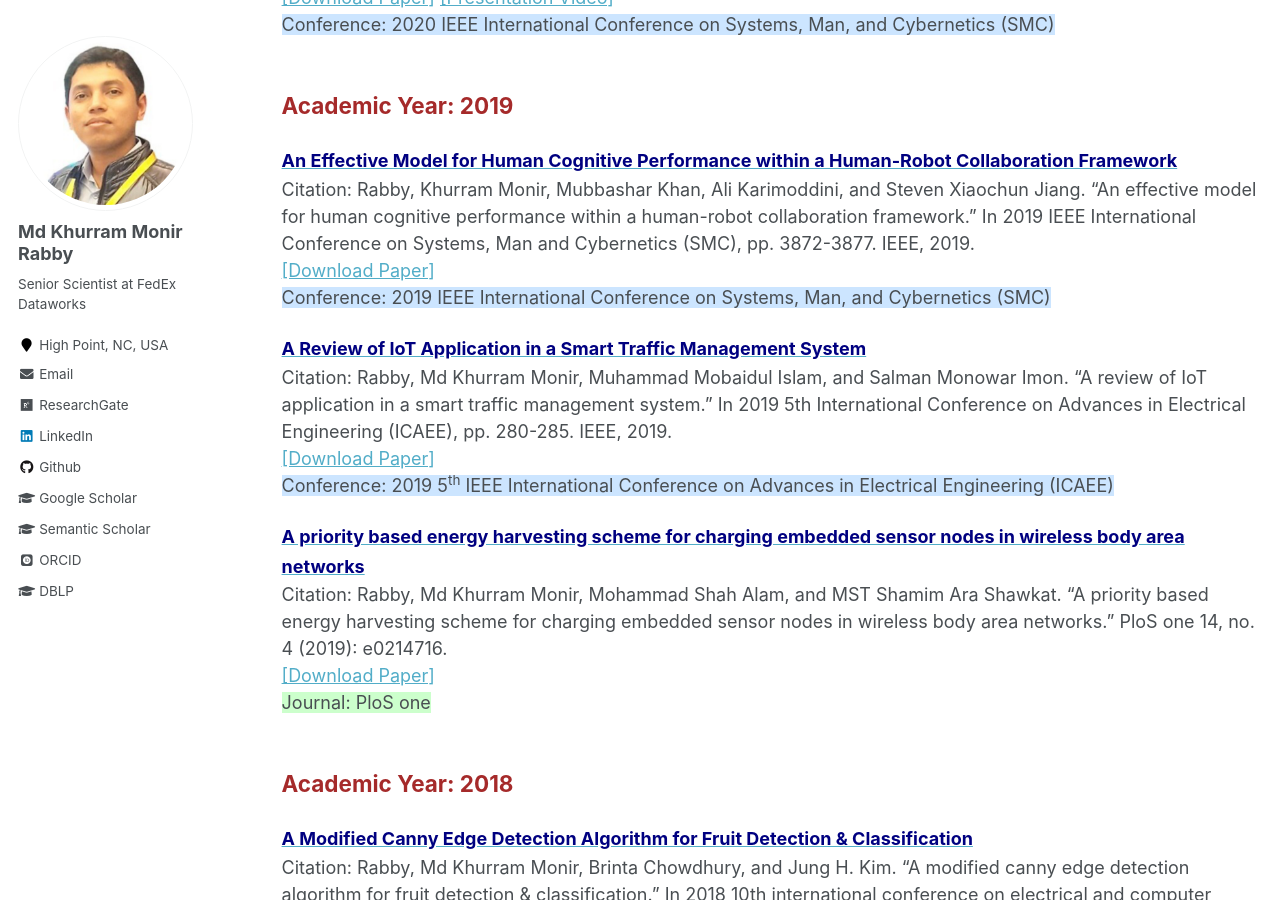
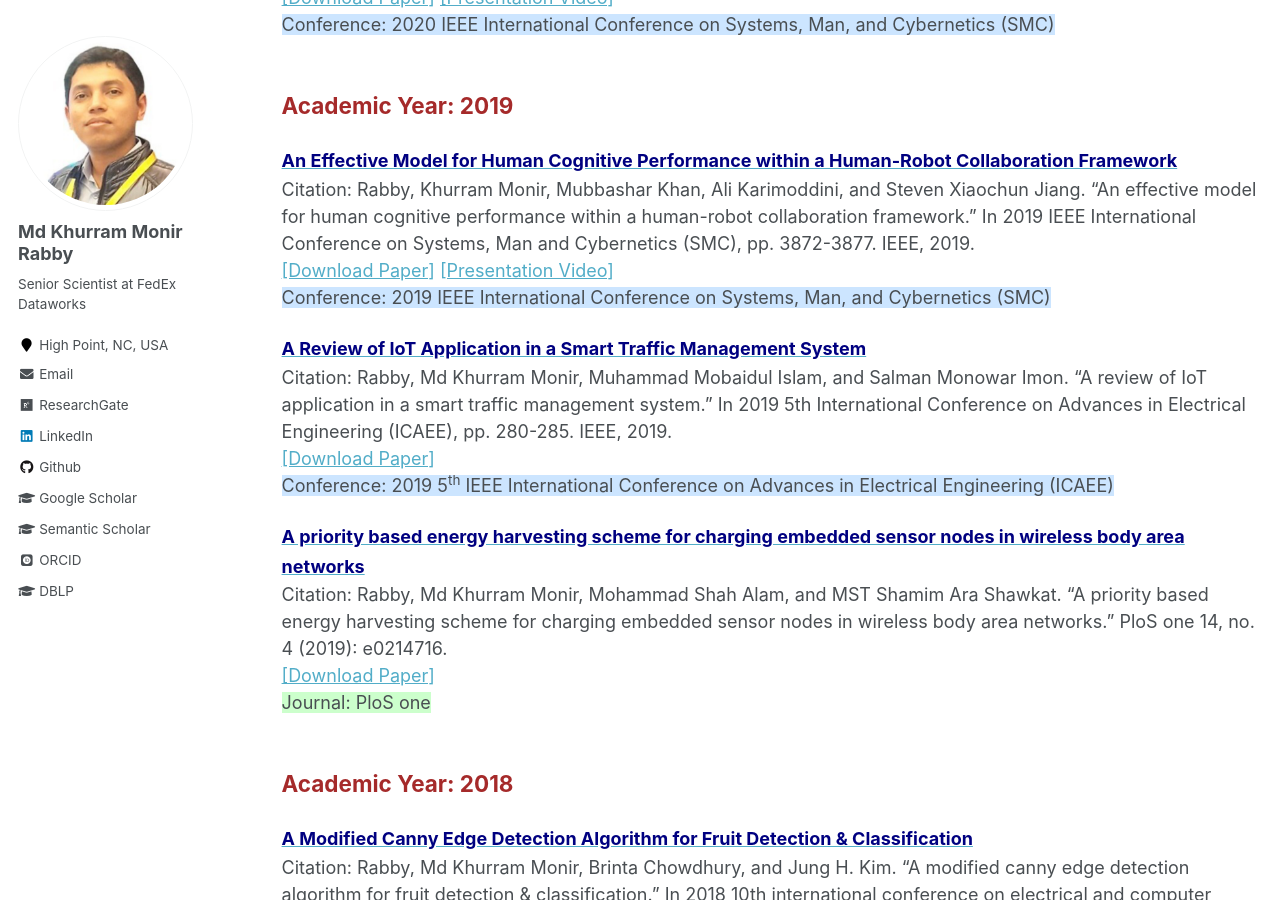
Before and after one commit to mkmrabby/mkmrabby.github.io, a Jekyll site: the page built from _pages/publications_lists.md, in a window 1280 px wide and 900 px high, scrolled down 2726 px. Built offline with Jekyll 4.4.1, drawn with Linux system fonts in a browser that asks for light colours; some web fonts are replaced.

Commit message:
Add presentation video link to publication entry
Added a link to a presentation video for the publication.

```diff
--- a/_pages/publications_lists.md
+++ b/_pages/publications_lists.md
@@ -105,7 +105,8 @@ Citation: Rabby, Md Khurram Monir, Mubbashar Altaf Khan, Ali Karimoddini, and St
 
 <span style="color:black; font-size:1.1em"><b><a href="https://ieeexplore.ieee.org/abstract/document/8914536" target="_blank"><font color="Navy" size="4">An Effective Model for Human Cognitive Performance within a Human-Robot Collaboration Framework</font></a></b></span><br/>
 Citation: Rabby, Khurram Monir, Mubbashar Khan, Ali Karimoddini, and Steven Xiaochun Jiang. "An effective model for human cognitive performance within a human-robot collaboration framework." In 2019 IEEE International Conference on Systems, Man and Cybernetics (SMC), pp. 3872-3877. IEEE, 2019.<br/>
-<a href="https://ieeexplore.ieee.org/abstract/document/8914536" target="_blank">[Download Paper]</a> <br/>
+<a href="https://ieeexplore.ieee.org/abstract/document/8914536" target="_blank">[Download Paper]</a>
+<a href="https://youtu.be/V3l9ErtbVL4" target="_blank">[Presentation Video]</a><br/>
 <span style="background-color:#cce5ff; font-size:1em;">Conference: 2019 IEEE International Conference on Systems, Man, and Cybernetics (SMC)</span>
 <br/>
 
```
